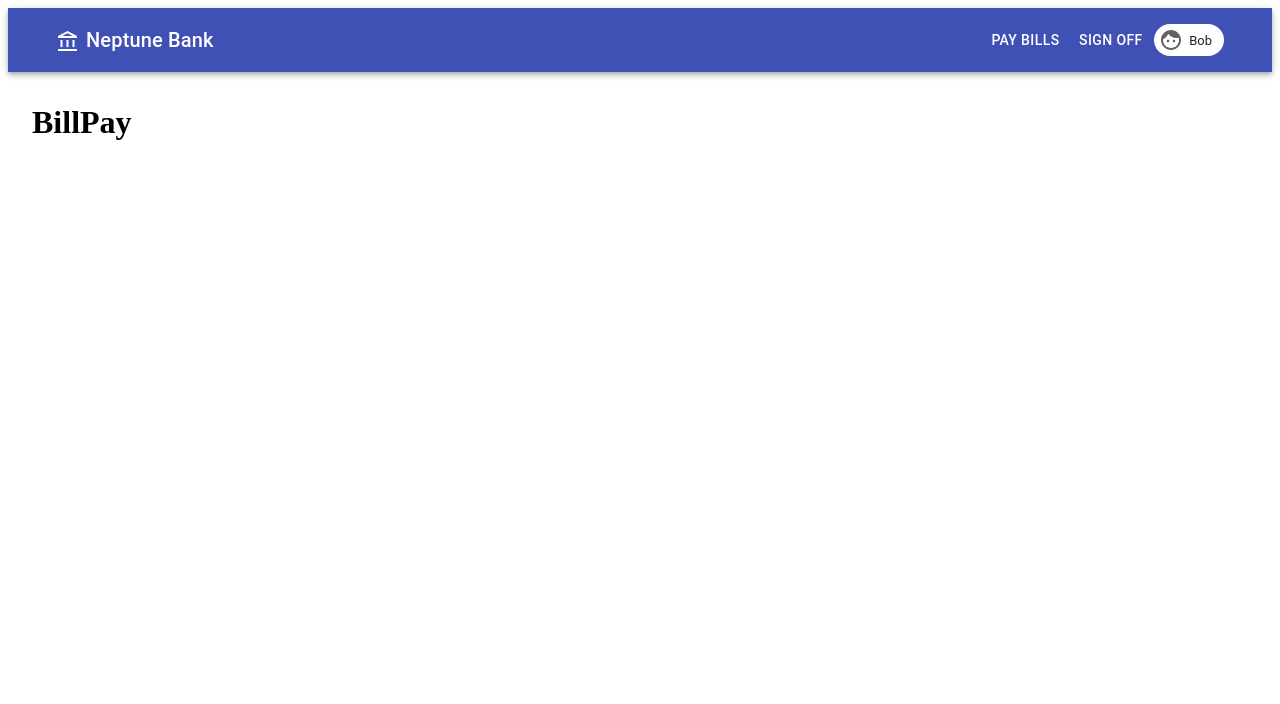
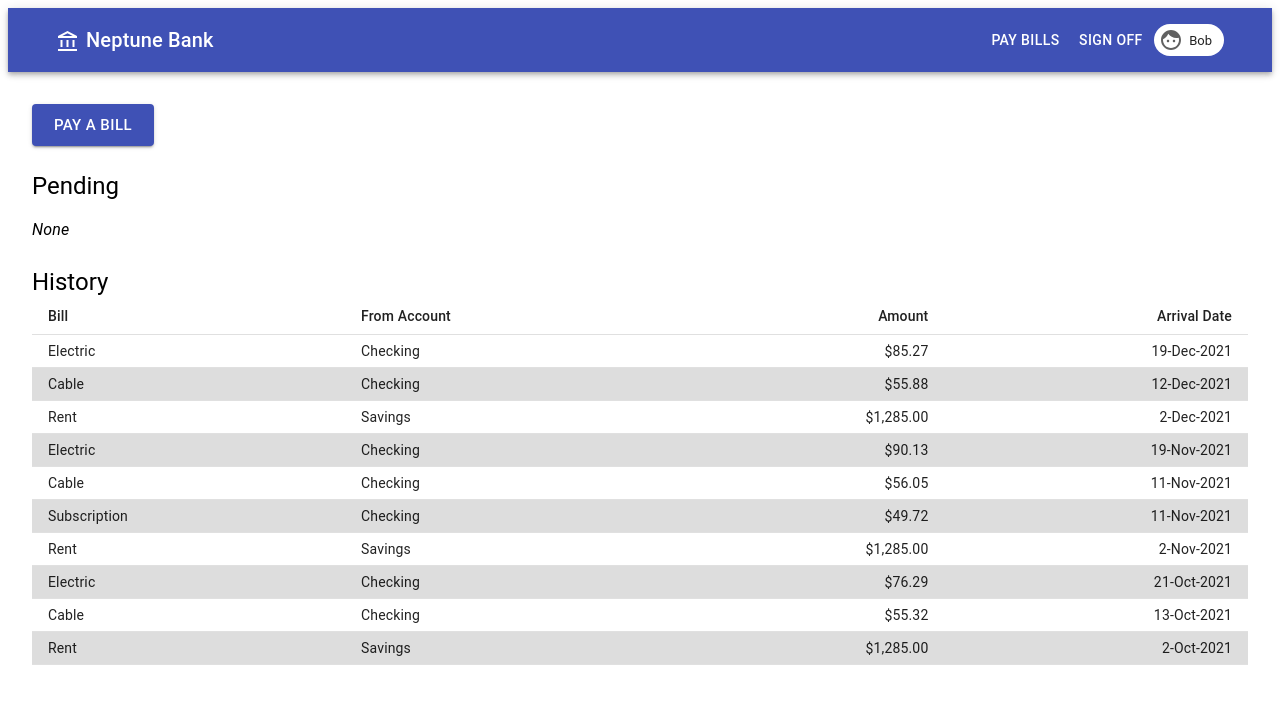
Before and after one commit to dougwake/neptune-bank, a React (Create React App) app: page /billpay in a window 1280 px wide. Shown: the top 704 px of the page. Built offline with nearby package versions, Linux system fonts and the light colour scheme; no server answers; sample sign-in values are in the browser's storage.

Commit message:
Implemented bill pay history

```diff
--- a/src/components/AccountDetails.js
+++ b/src/components/AccountDetails.js
@@ -42,7 +42,7 @@ const useStyles = makeStyles((theme) => ({
 export default function AccountDetails({ account }) {
     const classes = useStyles();
 
-    console.log("AccountDetails: " + account.id)
+    // console.log("AccountDetails: " + account.id)
 
     return (
         <Grid className={classes.modalBox} item xs>
--- a/src/components/App.js
+++ b/src/components/App.js
@@ -14,7 +14,7 @@ import TransactionPage from './TransactionPage'
 export default function App() {
 
   const currentURL = window.location.href;
-  console.log(currentURL)
+  // console.log(currentURL)
 
   return (
     <AuthProvider>
--- /dev/null
+++ b/src/components/BillPayList.js
@@ -0,0 +1,43 @@
+import { Grid, Table, TableBody, TableCell, TableHead, TableRow } from '@material-ui/core'
+import React from 'react'
+import { makeStyles, useTheme } from '@material-ui/core/styles';
+import useMediaQuery from '@material-ui/core/useMediaQuery';
+import BillPayRow from './BillPayRow';
+
+const useStyles = makeStyles((theme) => ({
+    acctlist: {
+        paddingBottom: "1.5em"
+    },
+    tinycell: {
+        fontSize: "0.7em"
+    }
+}));
+
+export default function BillPayList({ bills }) {
+
+    const classes = useStyles()
+
+    const theme = useTheme();
+    const useSmallFormat = useMediaQuery(theme.breakpoints.down("md"));
+
+
+    return (
+        <Grid container>
+            <Table size="small">
+                <TableHead>
+                    <TableRow>
+                        <TableCell className={useSmallFormat ? classes.tinycell : ""}>Bill</TableCell>
+                        <TableCell className={useSmallFormat ? classes.tinycell : ""}>From Account</TableCell>
+                        <TableCell className={useSmallFormat ? classes.tinycell : ""} align="right">Amount</TableCell>
+                        <TableCell className={useSmallFormat ? classes.tinycell : ""} align="right">Arrival Date</TableCell>
+                    </TableRow>
+                </TableHead>
+                <TableBody>
+                    {bills.map((bill) => {
+                        return <BillPayRow bill={bill} useSmallFormat={useSmallFormat} />
+                    })}
+                </TableBody>
+            </Table>
+        </Grid>
+    )
+}
--- a/src/components/BillPayPage.js
+++ b/src/components/BillPayPage.js
@@ -1,7 +1,74 @@
-import React from 'react'
+import React, { useEffect, useState } from 'react'
+import { Box, Button, Card, CardActions, CardContent, Link, makeStyles, Modal, TableCell, Tooltip, Typography } from '@material-ui/core';
+import BillPayList from './BillPayList';
+import { useBankAPI } from '../contexts/BankAPI';
+
+const useStyles = makeStyles((theme) => ({
+    title: {
+        paddingTop: "1em"
+    },
+    msg: {
+        fontStyle: "italic",
+        paddingTop: "1em"
+    }
+}));
 
 export default function BillPayPage() {
+
+
+    const [pending, setPending] = useState()
+    const [history, setHistory] = useState()
+
+    const { getBillPayPending, getBillPayHistory } = useBankAPI()
+
+
+    const classes = useStyles();
+
+    const loadPending = () => {
+        getBillPayPending()
+            .then(val => setPending(val))
+    }
+    const loadHistory = () => {
+        getBillPayHistory()
+            .then(val => setHistory(val))
+    }
+
+    useEffect(() => {
+        loadPending()
+    }, [pending])
+
+    useEffect(() => {
+        loadHistory()
+    }, [])
+
+    // if (id !== currentAccountID) {
+    //     setCurrentAccountID(id)
+    // }
+
+
     return (
-        <h1>BillPay</h1>
+        <>
+            <Button variant="contained" color="primary" size="large">Pay a bill</Button>
+
+            <Typography className={classes.title} variant="h5">Pending</Typography>
+            {pending && pending.length > 0 ? (
+                <>
+                    <BillPayList bills={pending} />
+                </>
+            ) : (
+                <>
+                <Typography className={classes.msg}>None</Typography>
+                </>
+            )}
+
+            {history && history.length > 0 ? (
+                <>
+                    <Typography className={classes.title} variant="h5">History</Typography>
+                    <BillPayList bills={history} />
+                </>
+            ) : (
+                <></>
+            )}
+        </>
     )
 }
--- /dev/null
+++ b/src/components/BillPayRow.js
@@ -0,0 +1,32 @@
+import { TableCell, TableRow } from '@material-ui/core'
+import React from 'react'
+import { makeStyles } from '@material-ui/core/styles';
+import { formatShortDate } from '../util/util';
+
+const useStyles = makeStyles((theme) => ({
+    row: {
+        '&:nth-of-type(odd)': {
+            backgroundColor: "white",
+        },
+        '&:nth-of-type(even)': {
+            backgroundColor: "#DDD",
+        }
+    },
+    tinycell: {
+        fontSize: "0.6em"
+    }
+}))
+
+export default function BillPayRow({ bill, useSmallFormat }) {
+
+    const classes = useStyles()
+
+    return (
+        <TableRow className={classes.row}>
+            <TableCell>{bill.payee}</TableCell>
+            <TableCell>{bill.fromAccount}</TableCell>
+            <TableCell align="right">{"$" + bill.amount.toLocaleString("en-CA", { minimumFractionDigits: 2 })}</TableCell>
+            <TableCell align="right">{formatShortDate(bill.arrivalDate)}</TableCell>
+        </TableRow>
+    )
+}
--- a/src/components/Home.js
+++ b/src/components/Home.js
@@ -7,7 +7,7 @@ export default function Home() {
 
     const [accounts, setAccounts] = useState([])
 
-    const { getAccounts } = useBankAPI()
+    const { currentUser, getAccounts } = useBankAPI()
 
     const useStyles = makeStyles((theme) => ({
         root: {
@@ -22,7 +22,7 @@ export default function Home() {
     const classes = useStyles();
 
     const loadAccounts = () => {
-        getAccounts()
+        getAccounts(currentUser.userID)
             .then(val => setAccounts(val))
     }
 
--- a/src/components/Paginator.js
+++ b/src/components/Paginator.js
@@ -57,9 +57,9 @@ export default function Paginator({ pageinfo, goToPage }) {
                     value={pageinfo.numPerPage}
                     onChange={changeNumPerPage}
                 >
-                    <MenuItem value={5}>5 per page</MenuItem>
-                    <MenuItem value={10}>10 per page</MenuItem>
-                    <MenuItem value={25}>25 per page</MenuItem>
+                    <MenuItem value={5}>5 / page</MenuItem>
+                    <MenuItem value={10}>10 / page</MenuItem>
+                    <MenuItem value={25}>25 / page</MenuItem>
                 </Select>
             </div>
         ) : (
--- a/src/components/Transaction.js
+++ b/src/components/Transaction.js
@@ -1,6 +1,7 @@
 import { TableCell, TableRow } from '@material-ui/core'
 import React from 'react'
 import { makeStyles } from '@material-ui/core/styles';
+import { formatShortDate } from '../util/util';
 
 const useStyles = makeStyles((theme) => ({
     row: {
@@ -35,14 +36,14 @@ export default function Transaction({ transaction, useSmallFormat }) {
         <>
         {useSmallFormat ? (
         <TableRow className={classes.row} key={transaction.id}>
-            <TableCell className={classes.tinycell}>{transaction.date}</TableCell>
+            <TableCell className={classes.tinycell}>{formatShortDate(transaction.date)}</TableCell>
             <TableCell className={classes.tinycell}>{transaction.description}</TableCell>
             <TableCell className={classes.tinycell} align="right">{formatAmount(transaction.amount)}</TableCell>
             <TableCell className={classes.tinycell} align="right">{formatAmount(transaction.balance)}</TableCell>
         </TableRow>
         ) : (
             <TableRow className={classes.row} key={transaction.id}>
-            <TableCell>{transaction.date}</TableCell>
+            <TableCell>{formatShortDate(transaction.date)}</TableCell>
             <TableCell>{transaction.description}</TableCell>
             <TableCell align="right">{toWithdrawalAmount(transaction.amount)}</TableCell>
             <TableCell align="right">{toDepositAmount(transaction.amount)}</TableCell>
--- a/src/components/TransactionPage.js
+++ b/src/components/TransactionPage.js
@@ -60,7 +60,7 @@ export default function TransactionPage() {
         loadAccounts()
     }, [])
 
-    const currentAccount = accounts.find(a => a.id == id)
+    const currentAccount = accounts.find(a => a.id === id)
     const nickname = currentAccount ?
         `${currentAccount.name} (${currentAccount.accountNumber}) ` : ""
 
--- a/src/providers/DevBankAPI.js
+++ b/src/providers/DevBankAPI.js
@@ -1,58 +1,64 @@
 const checkingTransactions = [
-  { id: 7632, date: "01/30/22", description: "Best Buy", amount: -92.67, balance: 15540.72 },
-  { id: 7631, date: "01/30/22", description: "Amazon", amount: -56.18, balance: 15633.39 },
-  { id: 7630, date: "01/29/22", description: "Apple", amount: -7.99, balance: 15689.57 },
-  { id: 7629, date: "01/29/22", description: "Whole Foods", amount: -85.22, balance: 15697.56 },
-  { id: 7628, date: "01/29/22", description: "Sears", amount: -18.65, balance: 15782.78 },
-  { id: 7627, date: "01/29/22", description: "Payroll", amount: 1000.00, balance: 15801.43 },
-  { id: 7626, date: "01/27/22", description: "Best Buy", amount: -126.28, balance: 14801.43 },
-  { id: 7625, date: "01/27/22", description: "Groceries", amount: -73.18, balance: 14927.71 },
-  { id: 7624, date: "01/27/22", description: "Interest", amount: 1.26, balance: 15000.89 },
-  { id: 7623, date: "01/18/22", description: "Healthcare", amount: -25.00, balance: 14999.63 },
-  { id: 7622, date: "01/18/22", description: "CVS", amount: -32.18, balance: 15024.63 },
-  { id: 7621, date: "01/15/22", description: "Whole Foods", amount: -77.53, balance: 15056.81 },
-  { id: 7620, date: "01/10/22", description: "Amazon", amount: -123.48, balance: 15134.34 },
-  { id: 7619, date: "01/09/22", description: "Apple", amount: -12.88, balance: 15257.82 },
-  { id: 7618, date: "01/05/22", description: "Payroll", amount: 500.00, balance: 15270.70 },
-  { id: 7617, date: "01/04/22", description: "Healthcare", amount: -37.29, balance: 14770.70 },
-  { id: 7616, date: "01/03/22", description: "Groceries", amount: -22.87, balance: 14807.99 },
-  { id: 7615, date: "01/03/22", description: "Interest", amount: 1.18, balance: 14830.86 },
-  { id: 7614, date: "01/02/22", description: "Supplies", amount: -108.39, balance: 14829.68 },
-  { id: 7613, date: "01/02/22", description: "Amazon", amount: -61.93, balance: 14938.07 },
-  { id: 7612, date: "01/01/22", description: "Opening Balance", amount: 15000.00, balance: 15000.00 }
+
+  { id: 7632, date: new Date("12/16/21"), description: "Best Buy", amount: -92.67, balance: 15540.72 },
+  { id: 7631, date: new Date("12/16/21"), description: "Amazon", amount: -56.18, balance: 15633.39 },
+  { id: 7630, date: new Date("12/15/21"), description: "Apple", amount: -7.99, balance: 15689.57 },
+  { id: 7629, date: new Date("12/15/21"), description: "Whole Foods", amount: -85.22, balance: 15697.56 },
+  { id: 7628, date: new Date("12/15/21"), description: "Sears", amount: -18.65, balance: 15782.78 },
+  { id: 7627, date: new Date("12/15/21"), description: "Payroll", amount: 1000.00, balance: 15801.43 },
+  { id: 7626, date: new Date("12/13/21"), description: "Best Buy", amount: -126.28, balance: 14801.43 },
+  { id: 7625, date: new Date("12/13/21"), description: "Groceries", amount: -73.18, balance: 14927.71 },
+  { id: 7624, date: new Date("12/13/21"), description: "Interest", amount: 1.26, balance: 15000.89 },
+  { id: 7623, date: new Date("12/04/21"), description: "Healthcare", amount: -25.00, balance: 14999.63 },
+  { id: 7622, date: new Date("12/04/21"), description: "CVS", amount: -32.18, balance: 15024.63 },
+  { id: 7621, date: new Date("12/01/21"), description: "Whole Foods", amount: -77.53, balance: 15056.81 },
+  { id: 7620, date: new Date("11/26/21"), description: "Amazon", amount: -123.48, balance: 15134.34 },
+  { id: 7619, date: new Date("11/25/21"), description: "Apple", amount: -12.88, balance: 15257.82 },
+  { id: 7618, date: new Date("11/21/21"), description: "Payroll", amount: 500.00, balance: 15270.70 },
+  { id: 7617, date: new Date("11/20/21"), description: "Healthcare", amount: -37.29, balance: 14770.70 },
+  { id: 7616, date: new Date("11/19/21"), description: "Groceries", amount: -22.87, balance: 14807.99 },
+  { id: 7615, date: new Date("11/19/21"), description: "Interest", amount: 1.18, balance: 14830.86 },
+  { id: 7614, date: new Date("11/18/21"), description: "Supplies", amount: -108.39, balance: 14829.68 },
+  { id: 7613, date: new Date("11/18/21"), description: "Amazon", amount: -61.93, balance: 14938.07 },
+  { id: 7612, date: new Date("11/17/21"), description: "Opening Balance", amount: 15000.00, balance: 15000.00 }
+
 ]
 
 const savingsTransactions = [
-  { id: 112782, date: "01/30/22", description: "Deposit", amount: 971.51, balance: 4378.96 },
-  { id: 112781, date: "01/30/22", description: "Deposit", amount: 166.18, balance: 3407.45 },
-  { id: 112780, date: "01/29/22", description: "Deposit", amount: 600.44, balance: 3241.27 },
-  { id: 112779, date: "01/29/22", description: "Withdrawal", amount: -451.81, balance: 2640.83 },
-  { id: 112778, date: "01/29/22", description: "Deposit", amount: 251.23, balance: 3092.64 },
-  { id: 112777, date: "01/29/22", description: "Deposit", amount: 271.68, balance: 2841.41 },
-  { id: 112776, date: "01/27/22", description: "Deposit", amount: 475.48, balance: 2569.73 },
-  { id: 112775, date: "01/27/22", description: "Deposit", amount: 377.81, balance: 2094.25 },
-  { id: 112774, date: "01/27/22", description: "Withdrawal", amount: -989.43, balance: 1716.44 },
-  { id: 112773, date: "01/18/22", description: "Deposit", amount: 843.97, balance: 2705.87 },
-  { id: 112772, date: "01/18/22", description: "Deposit", amount: 335.12, balance: 1861.90 },
-  { id: 112771, date: "01/15/22", description: "Deposit", amount: 526.78, balance: 1526.78 },
-  { id: 112770, date: "01/01/22", description: "Open Account", amount: 1000.00, balance: 1000.00 }
+
+  { id: 112782, date: new Date("12/16/21"), description: "Deposit", amount: 971.51, balance: 4378.96 },
+  { id: 112781, date: new Date("12/16/21"), description: "Deposit", amount: 166.18, balance: 3407.45 },
+  { id: 112780, date: new Date("12/15/21"), description: "Deposit", amount: 600.44, balance: 3241.27 },
+  { id: 112779, date: new Date("12/15/21"), description: "Withdrawal", amount: -451.81, balance: 2640.83 },
+  { id: 112778, date: new Date("12/15/21"), description: "Deposit", amount: 251.23, balance: 3092.64 },
+  { id: 112777, date: new Date("12/15/21"), description: "Deposit", amount: 271.68, balance: 2841.41 },
+  { id: 112776, date: new Date("12/13/21"), description: "Deposit", amount: 475.48, balance: 2569.73 },
+  { id: 112775, date: new Date("12/13/21"), description: "Deposit", amount: 377.81, balance: 2094.25 },
+  { id: 112774, date: new Date("12/13/21"), description: "Withdrawal", amount: -989.43, balance: 1716.44 },
+  { id: 112773, date: new Date("12/04/21"), description: "Deposit", amount: 843.97, balance: 2705.87 },
+  { id: 112772, date: new Date("12/04/21"), description: "Deposit", amount: 335.12, balance: 1861.90 },
+  { id: 112771, date: new Date("12/01/21"), description: "Deposit", amount: 526.78, balance: 1526.78 },
+  { id: 112770, date: new Date("11/17/21"), description: "Open Account", amount: 1000.00, balance: 1000.00 }
+
 ]
 
 const visaTransactions = [
-  { id: 33851, date: "3/8/22", description: "Sporting Goods", amount: -49.44, balance: -87.03 },
-  { id: 33850, date: "3/7/22", description: "Payment", amount: 200.00, balance: -37.59 },
-  { id: 33849, date: "3/7/22", description: "Sears", amount: -40.41, balance: -237.59 },
-  { id: 33848, date: "3/1/22", description: "Apple", amount: -77.76, balance: -197.18 },
-  { id: 33847, date: "2/27/22", description: "Payment", amount: 345.00, balance: -119.42 },
-  { id: 33846, date: "2/22/22", description: "Best Buy", amount: -117.51, balance: -464.42 },
-  { id: 33845, date: "2/21/22", description: "Amazon", amount: -94.82, balance: -346.91 },
-  { id: 33844, date: "2/18/22", description: "CVS", amount: -79.36, balance: -252.09 },
-  { id: 33843, date: "2/15/22", description: "Whole Foods", amount: -71.09, balance: -172.73 },
-  { id: 33842, date: "2/10/22", description: "Groceries", amount: -101.64, balance: -101.64 },
-  { id: 33841, date: "01/18/22", description: "Payment", amount: 240.06, balance: 0.00 },
-  { id: 33840, date: "01/18/22", description: "Apple", amount: -88.62, balance: -240.06 },
-  { id: 33839, date: "01/15/22", description: "Amazon", amount: -139.26, balance: -151.44 },
-  { id: 33838, date: "01/01/22", description: "Best Buy", amount: -12.18, balance: -12.18 }
+
+  { id: 33851, date: new Date("12/15/21"), description: "Sporting Goods", amount: -49.44, balance: -87.03 },
+  { id: 33850, date: new Date("12/14/21"), description: "Payment", amount: 200.00, balance: -37.59 },
+  { id: 33849, date: new Date("12/14/21"), description: "Sears", amount: -40.41, balance: -237.59 },
+  { id: 33848, date: new Date("12/08/21"), description: "Apple", amount: -77.76, balance: -197.18 },
+  { id: 33847, date: new Date("12/06/21"), description: "Payment", amount: 345.00, balance: -119.42 },
+  { id: 33846, date: new Date("12/01/21"), description: "Best Buy", amount: -117.51, balance: -464.42 },
+  { id: 33845, date: new Date("11/30/21"), description: "Amazon", amount: -94.82, balance: -346.91 },
+  { id: 33844, date: new Date("11/27/21"), description: "CVS", amount: -79.36, balance: -252.09 },
+  { id: 33843, date: new Date("11/24/21"), description: "Whole Foods", amount: -71.09, balance: -172.73 },
+  { id: 33842, date: new Date("11/19/21"), description: "Groceries", amount: -101.64, balance: -101.64 },
+  { id: 33841, date: new Date("10/27/21"), description: "Payment", amount: 240.06, balance: 0.00 },
+  { id: 33840, date: new Date("10/27/21"), description: "Apple", amount: -88.62, balance: -240.06 },
+  { id: 33839, date: new Date("10/24/21"), description: "Amazon", amount: -139.26, balance: -151.44 },
+  { id: 33838, date: new Date("10/10/21"), description: "Best Buy", amount: -12.18, balance: -12.18 }
+
 ]
 
 function normalizePageNumber(length, pageNumber, numPerPage) {
@@ -62,12 +68,19 @@ function normalizePageNumber(length, pageNumber, numPerPage) {
 }
 
 export default function api() {
+  let pendingBills = [
+
+    // { payee: "Electric", fromAccount: "Checking", amount: 85.27, arrivalDate: new Date("12/18/2021") }
+
+  ]
+
   return {
     currentUser: {
       uid: 111,
       email: "bob@example.com",
       name: "Bob"
     },
+
     getAccounts: function (userID) {
       return new Promise((resolve, reject) => {
         resolve([
@@ -95,6 +108,7 @@ export default function api() {
         )
       })
     },
+
     getTransactions: function (accountID, pageNumber = 1, numPerPage = 5) {
       pageNumber = normalizePageNumber(checkingTransactions.length, pageNumber, numPerPage)
       let totalPages = Math.ceil(checkingTransactions.length / numPerPage)
@@ -139,6 +153,36 @@ export default function api() {
           resolve([])
         })
       }
-    }
+    },
+
+    getBillPayHistory: function (userID) {
+      return new Promise((resolve, reject) => {
+        resolve([
+
+          { payee: "Electric", fromAccount: "Checking", amount: 85.27, arrivalDate: new Date("12/18/2021") },
+          { payee: "Cable", fromAccount: "Checking", amount: 55.88, arrivalDate: new Date("12/11/2021") },
+          { payee: "Rent", fromAccount: "Savings", amount: 1285, arrivalDate: new Date("12/1/2021") },
+
+          { payee: "Electric", fromAccount: "Checking", amount: 90.13, arrivalDate: new Date("11/18/2021") },
+          { payee: "Cable", fromAccount: "Checking", amount: 56.05, arrivalDate: new Date("11/10/2021") },
+          { payee: "Subscription", fromAccount: "Checking", amount: 49.72, arrivalDate: new Date("11/10/2021") },
+          { payee: "Rent", fromAccount: "Savings", amount: 1285, arrivalDate: new Date("11/1/2021") },
+
+          { payee: "Electric", fromAccount: "Checking", amount: 76.29, arrivalDate: new Date("10/20/2021") },
+          { payee: "Cable", fromAccount: "Checking", amount: 55.32, arrivalDate: new Date("10/12/2021") },
+          { payee: "Rent", fromAccount: "Savings", amount: 1285, arrivalDate: new Date("10/1/2021") },
+
+
+        ])
+      })
+    },
+
+    getBillPayPending: function (userID) {
+      return new Promise((resolve, reject) => {
+        resolve(pendingBills)
+      })
+    },
+
+
   }
 }
--- /dev/null
+++ b/src/util/util.js
@@ -0,0 +1,15 @@
+export const formatShortDate = function(date) {
+
+    let monthNames =["Jan","Feb","Mar","Apr",
+                      "May","Jun","Jul","Aug",
+                      "Sep", "Oct","Nov","Dec"];
+
+    let day = date.getDate() + 1;
+
+    let monthIndex = date.getMonth();
+    let monthName = monthNames[monthIndex];
+
+    let year = date.getFullYear();
+
+    return `${day}-${monthName}-${year}`;
+  }
```
